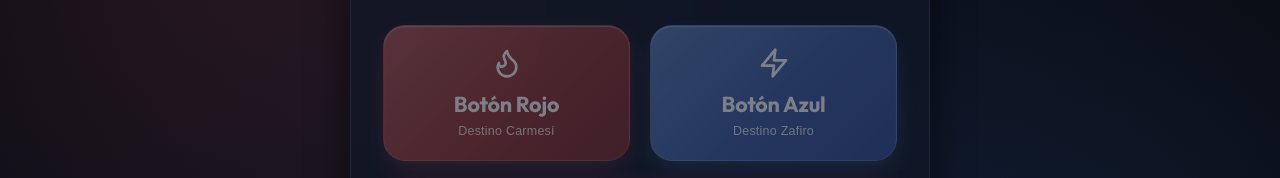
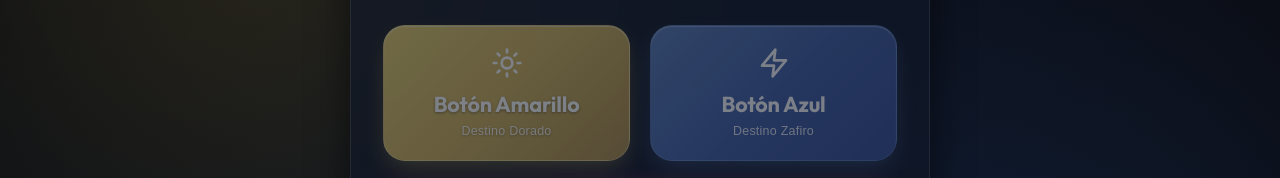
Before and after one commit to mara2216/sorteodebotones, a plain HTML site: page index.html in a window 1280 px wide. Both pictures are taken after a click on the button "Elegir botón azul". Shown: the part 211-389 px from the top of the page. Drawn offline with Linux system fonts and the light colour scheme.

Commit message:
style: cambiar el botón rojo por botón amarillo

```diff
--- a/app.js
+++ b/app.js
@@ -11,7 +11,7 @@ const gameState = {
 };
 
 // Referencias del DOM
-const btnRed = document.getElementById('btn-red');
+const btnYellow = document.getElementById('btn-yellow') || document.getElementById('btn-red');
 const btnBlue = document.getElementById('btn-blue');
 const btnReset = document.getElementById('btn-reset');
 
@@ -202,15 +202,15 @@ const confetti = new ConfettiManager(confettiCanvas);
 // ==========================================================================
 
 /**
- * Procesa la elección del usuario (botón rojo o azul)
- * @param {'red' | 'blue'} chosenButton
+ * Procesa la elección del usuario (botón amarillo o azul)
+ * @param {'yellow' | 'blue'} chosenButton
  */
 function handleChoice(chosenButton) {
   if (!gameState.isPlaying) return;
 
   // Marcar como no disponible hasta reiniciar
   gameState.isPlaying = false;
-  btnRed.disabled = true;
+  btnYellow.disabled = true;
   btnBlue.disabled = true;
 
   // Efecto de sonido de clic
@@ -235,10 +235,10 @@ function handleChoice(chosenButton) {
 /**
  * Presenta el resultado en la interfaz
  * @param {boolean} isWinner
- * @param {'red' | 'blue'} chosenButton
+ * @param {'yellow' | 'blue'} chosenButton
  */
 function displayResult(isWinner, chosenButton) {
-  const buttonName = chosenButton === 'red' ? 'Botón Rojo' : 'Botón Azul';
+  const buttonName = chosenButton === 'yellow' || chosenButton === 'red' ? 'Botón Amarillo' : 'Botón Azul';
 
   // Limpiar clases previas
   resultCard.classList.remove('result-win', 'result-lose');
@@ -295,12 +295,12 @@ function resetGame() {
   resultArea.classList.add('hidden');
 
   // Reactivar botones
-  btnRed.disabled = false;
+  btnYellow.disabled = false;
   btnBlue.disabled = false;
   gameState.isPlaying = true;
 
   // Foco en el primer botón
-  btnRed.focus({ preventScroll: true });
+  btnYellow.focus({ preventScroll: true });
 }
 
 /**
@@ -315,7 +315,7 @@ function updateStatsDisplay() {
 // ==========================================================================
 // Event Listeners
 // ==========================================================================
-btnRed.addEventListener('click', () => handleChoice('red'));
+btnYellow.addEventListener('click', () => handleChoice('yellow'));
 btnBlue.addEventListener('click', () => handleChoice('blue'));
 btnReset.addEventListener('click', resetGame);
 
--- a/index.html
+++ b/index.html
@@ -25,16 +25,24 @@
       <!-- Panel de botones de elección -->
       <section class="choice-section" aria-label="Botones de elección">
         <div class="buttons-grid">
-          <button id="btn-red" class="destiny-btn btn-red" type="button" aria-label="Elegir botón rojo">
+          <button id="btn-yellow" class="destiny-btn btn-yellow" type="button" aria-label="Elegir botón amarillo">
             <div class="btn-glow"></div>
             <div class="btn-content">
               <span class="btn-icon" aria-hidden="true">
                 <svg width="32" height="32" viewBox="0 0 24 24" fill="none" stroke="currentColor" stroke-width="2" stroke-linecap="round" stroke-linejoin="round">
-                  <path d="M8.5 14.5A2.5 2.5 0 0 0 11 12c0-1.38-.5-2-1-3-1.072-2.143-.224-4.054 2-6 .5 2.5 2 4.9 4 6.5 2 1.6 3 3.5 3 5.5a7 7 0 1 1-14 0c0-1.153.433-2.294 1-3a2.5 2.5 0 0 0 2.5 3z"/>
+                  <circle cx="12" cy="12" r="4"/>
+                  <path d="M12 2v2"/>
+                  <path d="M12 20v2"/>
+                  <path d="m4.93 4.93 1.41 1.41"/>
+                  <path d="m17.66 17.66 1.41 1.41"/>
+                  <path d="M2 12h2"/>
+                  <path d="M20 12h2"/>
+                  <path d="m6.34 17.66-1.41 1.41"/>
+                  <path d="m19.07 4.93-1.41 1.41"/>
                 </svg>
               </span>
-              <span class="btn-text">Botón Rojo</span>
-              <span class="btn-hint">Destino Carmesí</span>
+              <span class="btn-text">Botón Amarillo</span>
+              <span class="btn-hint">Destino Dorado</span>
             </div>
           </button>
 
--- a/style.css
+++ b/style.css
@@ -16,10 +16,10 @@
   --text-muted: #9ca3af;
   --text-dim: #6b7280;
 
-  /* Botón Rojo (Destino Carmesí) */
-  --red-gradient: linear-gradient(135deg, #ef4444 0%, #dc2626 50%, #b91c1c 100%);
-  --red-glow: rgba(239, 68, 68, 0.45);
-  --red-border: rgba(248, 113, 113, 0.3);
+  /* Botón Amarillo (Destino Dorado) */
+  --yellow-gradient: linear-gradient(135deg, #facc15 0%, #eab308 50%, #ca8a04 100%);
+  --yellow-glow: rgba(234, 179, 8, 0.45);
+  --yellow-border: rgba(254, 240, 138, 0.35);
 
   /* Botón Azul (Destino Zafiro) */
   --blue-gradient: linear-gradient(135deg, #3b82f6 0%, #2563eb 50%, #1d4ed8 100%);
@@ -65,7 +65,7 @@ body {
   position: relative;
   overflow-x: hidden;
   background-image:
-    radial-gradient(circle at 20% 20%, rgba(239, 68, 68, 0.12) 0%, transparent 40%),
+    radial-gradient(circle at 20% 20%, rgba(234, 179, 8, 0.12) 0%, transparent 40%),
     radial-gradient(circle at 80% 80%, rgba(59, 130, 246, 0.12) 0%, transparent 40%),
     radial-gradient(circle at 50% 50%, rgba(15, 23, 42, 0.8) 0%, transparent 100%);
 }
@@ -217,26 +217,31 @@ body {
   z-index: 1;
 }
 
-/* Estilo Botón Rojo */
-.btn-red .btn-glow {
-  background: var(--red-gradient);
-  box-shadow: 0 10px 25px -5px var(--red-glow), inset 0 1px 1px rgba(255, 255, 255, 0.3);
-  border: 1px solid var(--red-border);
+/* Estilo Botón Amarillo */
+.btn-yellow .btn-glow {
+  background: var(--yellow-gradient);
+  box-shadow: 0 10px 25px -5px var(--yellow-glow), inset 0 1px 1px rgba(255, 255, 255, 0.4);
+  border: 1px solid var(--yellow-border);
 }
 
-.btn-red:hover {
+.btn-yellow .btn-content {
+  color: #ffffff;
+  text-shadow: 0 1px 3px rgba(0, 0, 0, 0.4);
+}
+
+.btn-yellow:hover {
   transform: translateY(-4px) scale(1.02);
 }
 
-.btn-red:hover .btn-glow {
-  box-shadow: 0 16px 35px -3px var(--red-glow), inset 0 1px 1px rgba(255, 255, 255, 0.4);
+.btn-yellow:hover .btn-glow {
+  box-shadow: 0 16px 35px -3px var(--yellow-glow), inset 0 1px 1px rgba(255, 255, 255, 0.5);
 }
 
-.btn-red:hover .btn-icon {
+.btn-yellow:hover .btn-icon {
   transform: scale(1.15) rotate(-6deg);
 }
 
-.btn-red:active {
+.btn-yellow:active {
   transform: translateY(0) scale(0.98);
 }
 
```
Also changed, not shown: 1 other file.
